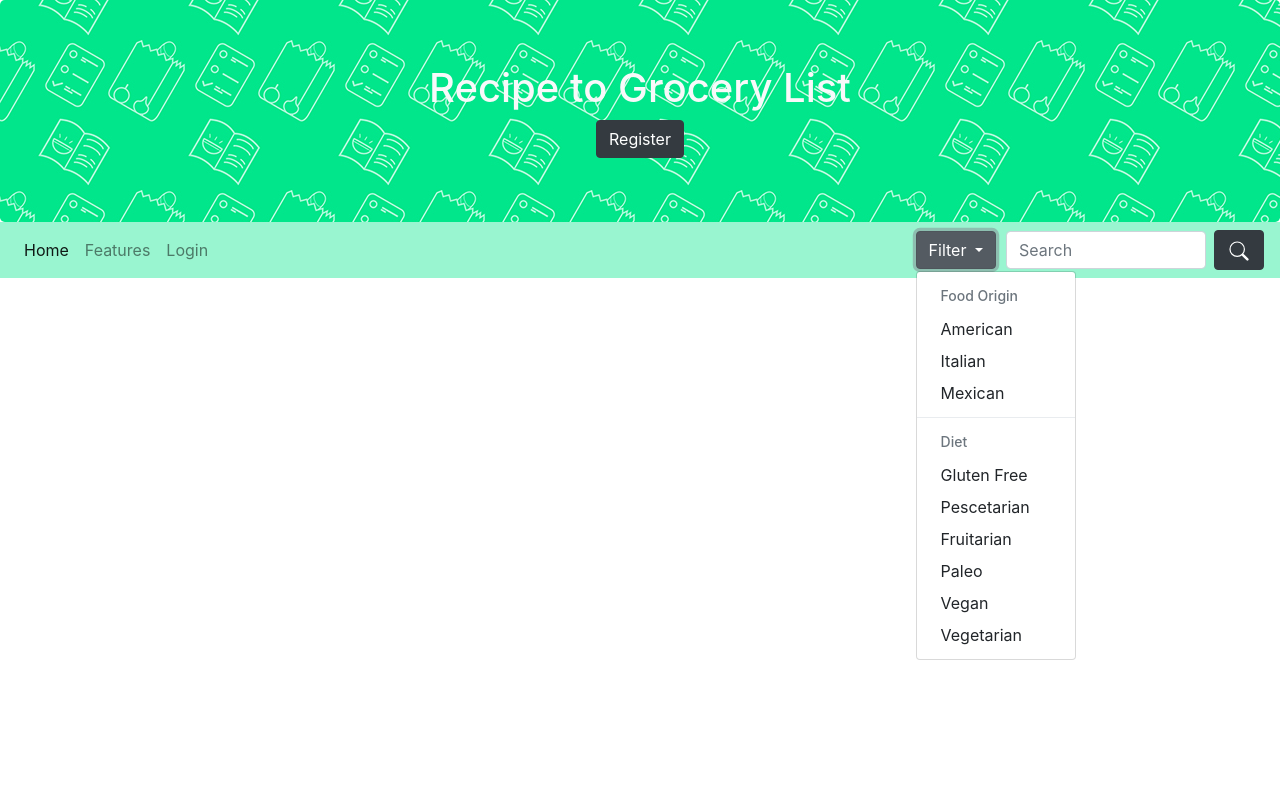
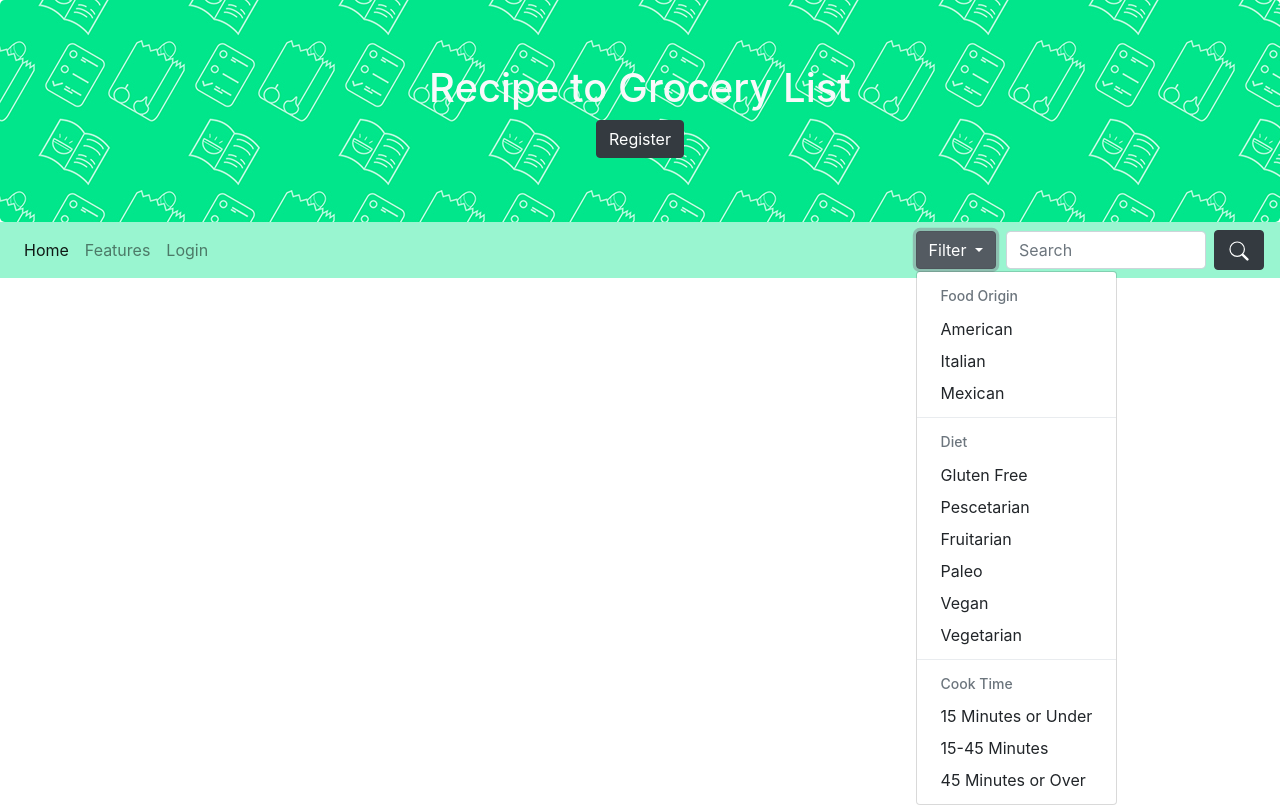
Before and after one commit to ChicoState/GroceryGenerator, a Django app: page / in a window 1280 px wide, after a click on "Filter". Before the commit the page ends 660 px from the top, so only its background shows below. Run offline with Django 3.2, Linux system fonts and the light colour scheme; data that the repository does not hold is empty; some libraries are stand-ins or nearby versions.

Commit message:
modified dropdown options further.

```diff
--- a/templates/nav.html
+++ b/templates/nav.html
@@ -28,6 +28,11 @@
 	<a class="dropdown-item" href="#">Paleo</a>
     <a class="dropdown-item" href="#">Vegan</a>
 	<a class="dropdown-item" href="#">Vegetarian</a>
+	<div class="dropdown-divider"></div>
+	<h6 class="dropdown-header">Cook Time</h6>
+	<a class="dropdown-item" href="#">15 Minutes or Under</a>
+	<a class="dropdown-item" href="#">15-45 Minutes</a>
+	<a class="dropdown-item" href="#">45 Minutes or Over</a>
   </div>
 </div>
   <form class="form-inline">
```
